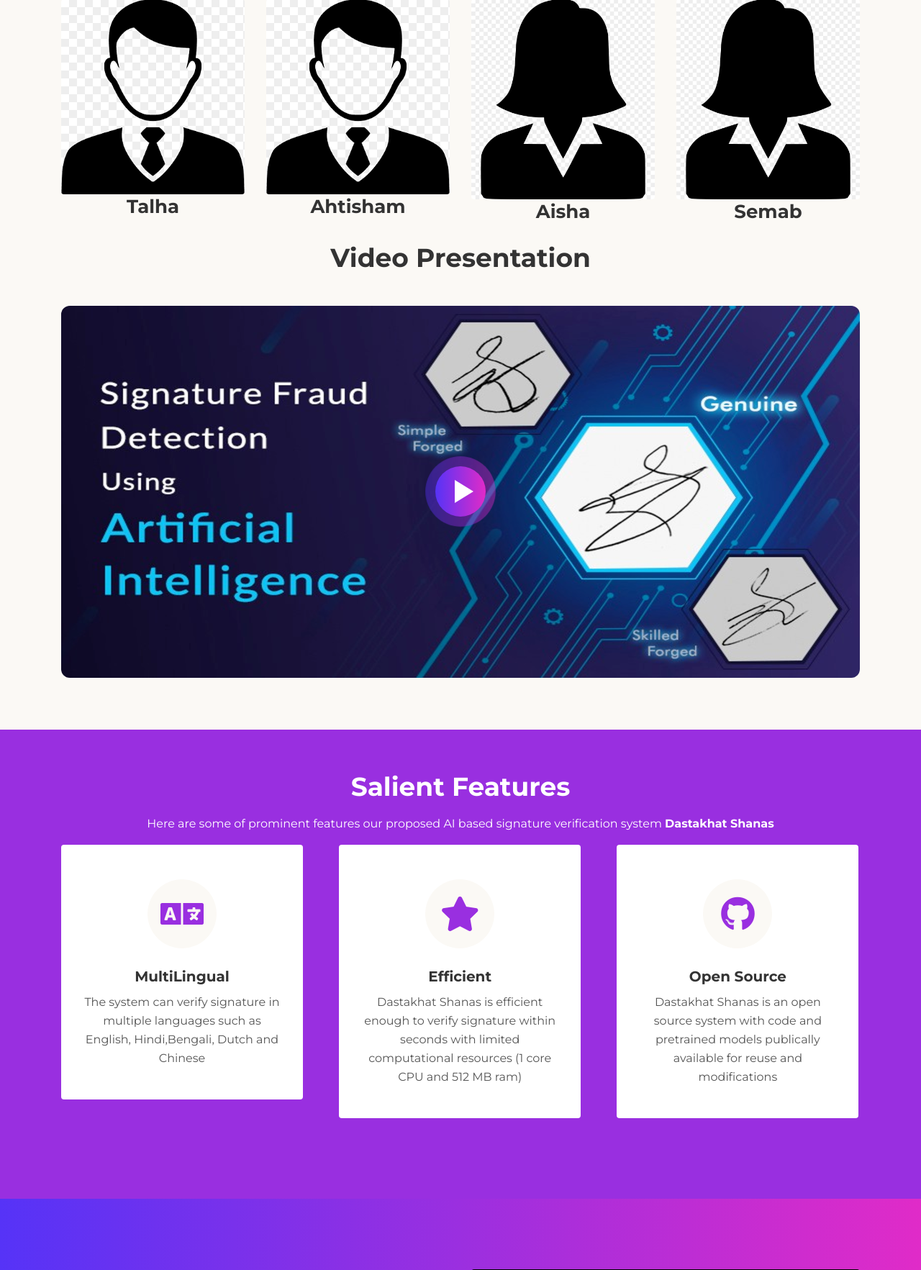
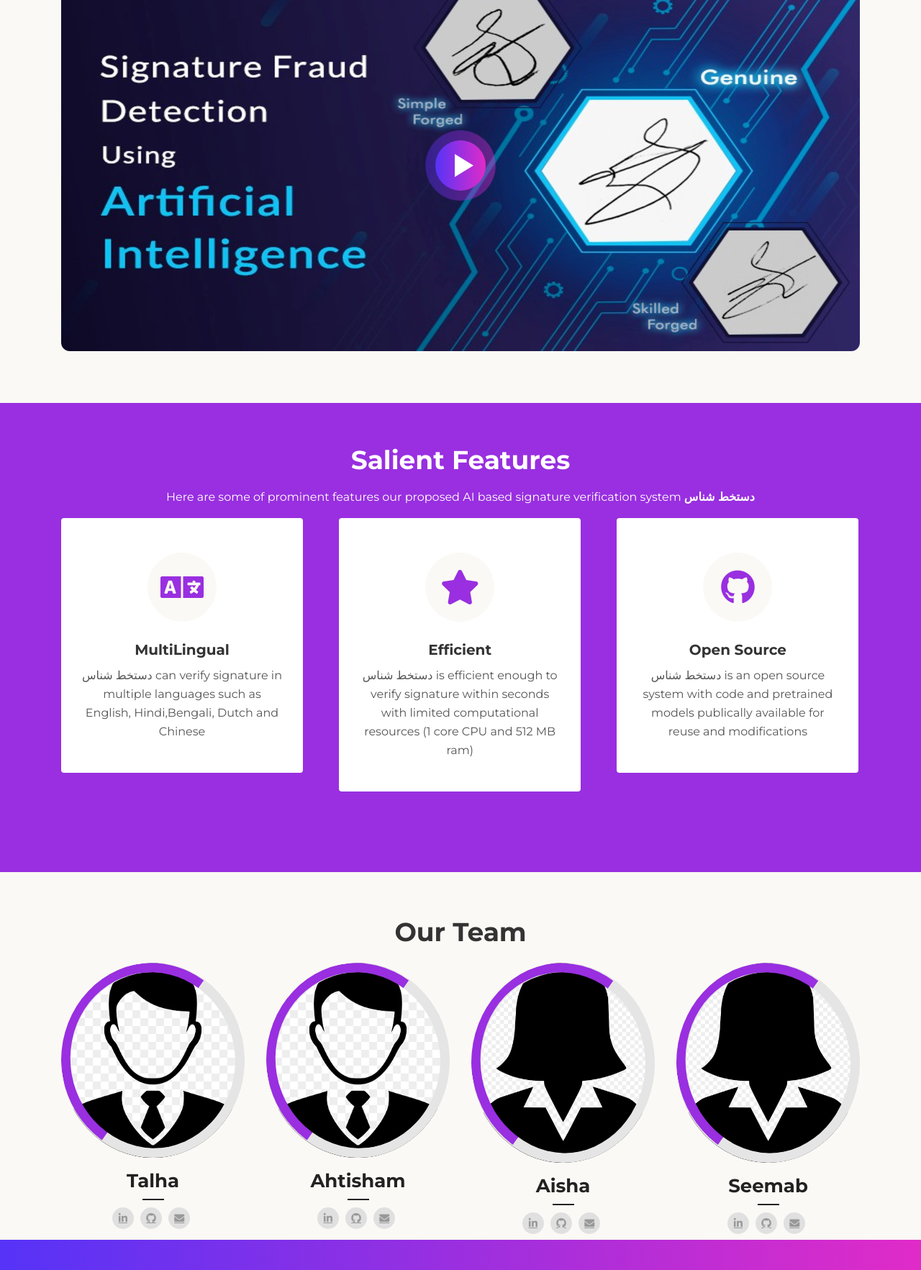
Before and after one commit to talhaanwarch/SignatureVerification, a Django app: template sub_app/templates/home.html in a window 1280 px wide. Shown: the part 1499-3264 px from the top of the page at 72% size. Run offline with Django 3.2, Linux system fonts and the light colour scheme; the template is opened without the code that fills it, so the values that code supplies are empty; some libraries are stand-ins or nearby versions.

Commit message:
fix minor issue

```diff
--- a/main_app/settings.py
+++ b/main_app/settings.py
@@ -21,7 +21,7 @@ BASE_DIR = os.path.dirname(os.path.dirname(os.path.abspath(__file__)))
 from decouple import config
 SECRET_KEY = config('SECRET_KEY')
 # SECURITY WARNING: don't run with debug turned on in production!
-DEBUG = False
+DEBUG = True
 
 ALLOWED_HOSTS = ['*']
 
--- a/sub_app/static/css/styles.css
+++ b/sub_app/static/css/styles.css
@@ -670,8 +670,11 @@ input[type='checkbox'] {
 	0%, 80%, 100% { -webkit-transform: scale(0); }
 	40% { -webkit-transform: scale(1.0); }
 }
-
+@import url('https://fonts.googleapis.com/css2?family=Aref+Ruqaa:wght@700&display=swap');
 .custom-logo {
+	font-family: 'Aref Ruqaa', serif;
+  font-size: 1.5em;
+  direction: rtl;
 	background-color: red;
 
   /* Create the gradient. */
@@ -2293,3 +2296,82 @@ a:hover.back-to-top {
 	/* end of extra pages */
 }
 /* end of min-width width 1200px */
+
+.our-team{ text-align: center; }
+.our-team .pic{
+    border-radius: 50%;
+    overflow: hidden;
+    position: relative;
+}
+.our-team .pic:before,
+.our-team .pic:after{
+    content: "";
+    width: 100%;
+    height: 100%;
+    border-radius: 50%;
+    border: 13px solid #e6e5e5;
+    position: absolute;
+    top: 0;
+    left: 0;
+}
+.our-team .pic:after{
+    border-color: #992fe0 #e6e5e5 #e6e5e5 #992fe0;
+    z-index: 1;
+    transform: rotate(-10deg);
+    transition: all 0.5s ease 0s;
+}
+.our-team:hover .pic:after{ transform: rotate(350deg); }
+.our-team img{
+    width: 100%;
+    height: auto;
+}
+.our-team .title{
+    font-size: 26px;
+    font-weight: bold;
+    color: #222;
+    padding-bottom: 10px;
+    margin: 15px 0 10px 0;
+    position: relative;
+}
+.our-team .title:after{
+    content: "";
+    width: 30px;
+    height: 2px;
+    background: #222;
+    margin: 0 auto;
+    position: absolute;
+    bottom: 0;
+    left: 0;
+    right: 0;
+}
+.our-team .post{
+    display: block;
+    font-size: 16px;
+    font-style: italic;
+    color: #777;
+}
+.our-team .icon{
+    list-style: none;
+    padding: 0;
+    margin: 10px 0 0 0;
+}
+.our-team .icon li{ display: inline-block; }
+.our-team .icon li a{
+    display: inline-block;
+    width: 30px;
+    height: 30px;
+    line-height: 30px;
+    border-radius: 50%;
+    background: #e0e0e0;
+    font-size: 14px;
+    color: #999;
+    margin-right: 5px;
+    transition: all 0.3s ease-out 0s;
+}
+.our-team .icon li a:hover{
+    background: #992fe0;
+    color: #fff;
+}
+@media only screen and (max-width: 990px){
+    .our-team{ margin-bottom: 30px; }
+}
--- a/sub_app/templates/home.html
+++ b/sub_app/templates/home.html
@@ -7,8 +7,7 @@
 
     <!-- SEO Meta Tags -->
     <meta name="description"
-        content="Landing page template built with HTML and Bootstrap 4 for presenting training courses, classes, workshops and for convincing visitors to register using the form.">
-    <meta name="author" content="Inovatik">
+        content="Verify whether the signature is real or forged using AI" content="Inovatik">
 
     <!-- OG Meta Tags to improve the way the post looks when you share the page on LinkedIn, Facebook, Google+ -->
     <meta property="og:site_name" content="" /> <!-- website name -->
@@ -20,7 +19,7 @@
     <meta property="og:type" content="article" />
 
     <!-- Website Title -->
-    <title>Signatur Recognition With Siamese Network</title>
+    <title>Signature Recognition With Siamese Network</title>
     {% load static %}
     <!-- Styles -->
     <link href="https://fonts.googleapis.com/css?family=Montserrat:400,400i,600,700,700i&display=swap" rel="stylesheet">
@@ -55,7 +54,7 @@
 
         <!-- Image Logo -->
         <a class="navbar-brand logo-image" href="home.html">
-            <h2 class="custom-logo">PIAIC-ISL</h2>
+            <h2 class="custom-logo">دستخط شناس</h2>
         </a>
 
         <!-- Mobile Menu Toggle Button -->
@@ -67,9 +66,9 @@
         <!-- end of mobile menu toggle button -->
 
         <div class="collapse navbar-collapse text-center" id="navbarsExampleDefault" >
-            <ul class="navbar-nav" style="margin: auto; font-size: 32px;">
+            <ul class="navbar-nav" style="margin-left: auto; font-size: 24px;">
                 <li class="nav-item">
-                    <a class="nav-link page-scroll" href="#register">START<span class="sr-only">(current)</span></a>
+                    <a class="nav-link page-scroll" href="#register">VERIFY<span class="sr-only">(current)</span></a>
                 </li>
                 <li class="nav-item">
                     <a class="nav-link page-scroll" href="#team">TEAM</a>
@@ -90,6 +89,10 @@
     </nav> <!-- end of navbar -->
     <!-- end of navigation -->
 
+<!-- Anchor the results -->
+
+<!-- Anchor the results -->
+
 
     <!-- Header -->
     <header id="header" class="header">
@@ -98,7 +101,7 @@
                 <div class="col-lg-12">
                     <div class="text-container">
                         <h1>دستخط شناس</h1>
-                        <p class="p-large">Signature Verification With Siamese Network</p>
+                        <p class="p-large">Signature Verification using Artificial Intelligence</p>
                         <a class="btn-solid-lg page-scroll" href="#register">Verify Signature</a>
                     </div> <!-- end of text-container -->
                 </div> <!-- end of col -->
@@ -156,7 +159,7 @@
         <!-- Registration Form -->
 
         <div class="form-container col-lg-6">
-            <h5 style="color: #fff;"> Upload Reference Image and Image to be tested</h5>
+            <h5 style="color: #fff;"> <center>Upload Reference Image and Image to be tested</center></h5>
 
             <form action = "" method = "post" enctype="multipart/form-data">
                 {% csrf_token %}
@@ -192,9 +195,10 @@
 
 
 
-
+<div id="results">
 {% if pred == "None" %}
 {% else %}
+
     <h3> <center>Signatures is {{ pred }}</center> </h3>
 
     <div style="padding-top: 15px; background-color: #f0efed;">
@@ -202,48 +206,17 @@
             <div class="d-flex justify-content-center justify-content-around row">
                 <div class="col-lg-5 text-center" >
                     <h3> Reference Image </h3>
-                    <img style="margin-bottom: 20px; border: 2px solid black;" class="img-fluid" src="{{ refpath }}" alt="alternative">
+                    <img style="margin-bottom: 20px; border: 2px solid black;" class="img-fluid" src="{{ refpath }}" width="300" height="400" alt="alternative">
                 </div> <!-- end of col -->
                 <div class="col-lg-5 text-center">
                     <h3> Questioned Image </h3>
-                    <img style="margin-bottom: 20px; border: 2px solid black;" class="img-fluid" src="{{ quespath }}" alt="alternative">
+                    <img style="margin-bottom: 20px; border: 2px solid black;" class="img-fluid" src="{{ quespath }}" width="300" height="400" alt="alternative">
                 </div>
             </div>
         </div>
     </div>
  {% endif %}
-
-
-
-    <!-- Team -->
-    <div id="team" class="basic-1">
-        <div class="container">
-            <h2 class="text-center">Our Team</h2>
-            <div class="row">
-                <div class="col-lg-3 text-center">
-                    <img class="img-fluid" src="{% static 'images/male-avatar.png' %}" alt="alternative">
-                    <h3>Talha</h3>
-                </div> <!-- end of col -->
-                <div class="col-lg-3 text-center">
-                    <img class="img-fluid" src="{% static 'images/male-avatar.png' %}" alt="alternative">
-                    <h3>Ahtisham</h3>
-                </div>
-                <div class="col-lg-3 text-center">
-                    <img class="img-fluid" src="{% static 'images/female-avatar.jpg' %}" alt="alternative">
-                    <h3>Aisha</h3>
-                </div> <!-- end of col -->
-                <div class="col-lg-3 text-center">
-                    <img class="img-fluid" src="{% static 'images/female-avatar.jpg' %}" alt="alternative">
-                    <h3>Semab</h3>
-                </div> <!-- end of col -->
-            </div> <!-- end of row -->
-        </div> <!-- end of container -->
-    </div> <!-- end of basic-1 -->
-    <!-- end of instructor -->
-
-
-
-
+</div>
 
 
 
@@ -276,13 +249,13 @@
     <!-- end of video -->
 
 
-    <!-- Takeaways -->
+    <!-- Features -->
     <div class="cards">
         <div class="container">
             <div class="row">
                 <div class="col-lg-12">
                     <h2 style="color: #fff;">Salient Features</h2>
-                    <p style="color: #fff; class="p-heading">Here are some of prominent features our proposed AI based signature verification system <strong>Dastakhat Shanas </strong>
+                    <p style="color: #fff; class="p-heading">Here are some of prominent features our proposed AI based signature verification system <strong>دستخط شناس </strong>
                     </p>
                 </div> <!-- end of col -->
             </div> <!-- end of row -->
@@ -296,7 +269,7 @@
                         </div>
                         <div class="card-body">
                             <h4 class="card-title">MultiLingual</h4>
-                            <p>The system can verify signature in multiple languages such as English, Hindi,Bengali, Dutch and Chinese</p>
+                            <p>دستخط شناس can verify signature in multiple languages such as English, Hindi,Bengali, Dutch and Chinese</p>
                         </div>
                     </div>
                     <!-- end of card -->
@@ -308,7 +281,7 @@
                         </div>
                         <div class="card-body">
                             <h4 class="card-title">Efficient</h4>
-                            <p>Dastakhat Shanas is efficient enough to verify signature within seconds with limited computational resources (1 core CPU and 512 MB ram)</p>
+                            <p>دستخط شناس is efficient enough to verify signature within seconds with limited computational resources (1 core CPU and 512 MB ram)</p>
                         </div>
                     </div>
                     <!-- end of card -->
@@ -321,7 +294,7 @@
                         </div>
                         <div class="card-body">
                             <h4 class="card-title">Open Source</h4>
-                            <p>Dastakhat Shanas is an open source system with code and pretrained models publically available for reuse and modifications</p>
+                            <p>دستخط شناس is an open source system with code and pretrained models publically available for reuse and modifications</p>
                         </div>
                     </div>
                     <!-- end of card -->
@@ -333,6 +306,68 @@
         </div> <!-- end of container -->
     </div> <!-- end of cards -->
     <!-- end of takeaways -->
+
+
+
+<div id="team" class="basic-1">
+<div class="container">
+    <h2 class="text-center">Our Team</h2>
+    <div class="row">
+
+        <div class="col-md-3 col-sm-6">
+            <div class="our-team">
+                <div class="pic"><img src="{% static 'images/male-avatar.png' %}" alt=""></div>
+                <h3 class="title">Talha</h3>
+                <span class="post"></span>
+                <ul class="icon">
+                    <li><a href="#" class="fab fa-linkedin-in"></a></li>
+                    <li><a href="#" class="fab fa-github"></a></li>
+                    <li><a href="#" class="fas fa-envelope"></a></li>
+                </ul>
+            </div>
+        </div>
+
+        <div class="col-md-3 col-sm-6">
+            <div class="our-team">
+                <div class="pic"><img src="{% static 'images/male-avatar.png' %}" alt=""></div>
+                <h3 class="title">Ahtisham</h3>
+                <span class="post"></span>
+                <ul class="icon">
+                    <li><a href="#" class="fab fa-linkedin-in"></a></li>
+                    <li><a href="#" class="fab fa-github"></a></li>
+                    <li><a href="#" class="fas fa-envelope"></a></li>
+                </ul>
+            </div>
+        </div>
+
+        <div class="col-md-3 col-sm-6">
+            <div class="our-team">
+                <div class="pic"><img src="{% static 'images/female-avatar.jpg' %}" alt=""></div>
+                <h3 class="title">Aisha</h3>
+                <span class="post"></span>
+                <ul class="icon">
+                    <li><a href="#" class="fab fa-linkedin-in"></a></li>
+                    <li><a href="#" class="fab fa-github"></a></li>
+                    <li><a href="#" class="fas fa-envelope"></a></li>
+                </ul>
+            </div>
+        </div>
+
+        <div class="col-md-3 col-sm-6">
+            <div class="our-team">
+                <div class="pic"><img src="{% static 'images/female-avatar.jpg' %}" alt=""></div>
+                <h3 class="title">Seemab</h3>
+                <span class="post"></span>
+                <ul class="icon">
+                    <li><a href="#" class="fab fa-linkedin-in"></a></li>
+                    <li><a href="#" class="fab fa-github"></a></li>
+                    <li><a href="#" class="fas fa-envelope"></a></li>
+                </ul>
+            </div>
+        </div>
+    </div>
+</div>
+</div>
 
 
     <!-- Contact -->
@@ -350,17 +385,16 @@
                                 <i class="fas fa-map-marker-alt"></i>
                                 <div class="media-body">Islamabad, Pakistan</div>
                             </li>
-                            <li class="media">
+                            <!-- <li class="media">
                                 <i class="fas fa-mobile-alt"></i>
                                 <div class="media-body">+92 331 9709944, &nbsp;&nbsp;<i
                                         class="fas fa-mobile-alt"></i>&nbsp; +92 314 5731158</div>
-                            </li>
+                            </li> -->
                             <li class="media">
                                 <i class="fas fa-envelope"></i>
                                 <div class="media-body"><a class="light-gray"
-                                        href="mailto:contact@zigo.com">contact@email.com</a> <i
-                                        class="fas fa-globe"></i><a class="light-gray"
-                                        href="#your-link">www.piaic-isl.com</a></div>
+                                        href="chtalhaanwar@gmail.com">chtalhaanwar@gmail.com</a> </i>
+                                        </div>
                             </li>
                         </ul>
                     </div> <!-- end of text-container -->
--- a/sub_app/views.py
+++ b/sub_app/views.py
@@ -29,6 +29,7 @@ def home(request):
 				dist=getdist(refpath,quespath)
 				print('dist',dist)
 				dist='Forged' if dist > 0.83 else 'Genuine'
+
 			return render(request,'home.html',{'form':form,'pred':dist,'refpath':refpath,
 				'quespath':quespath,})
 	else:
```
Also changed, not shown: 1 other file.
